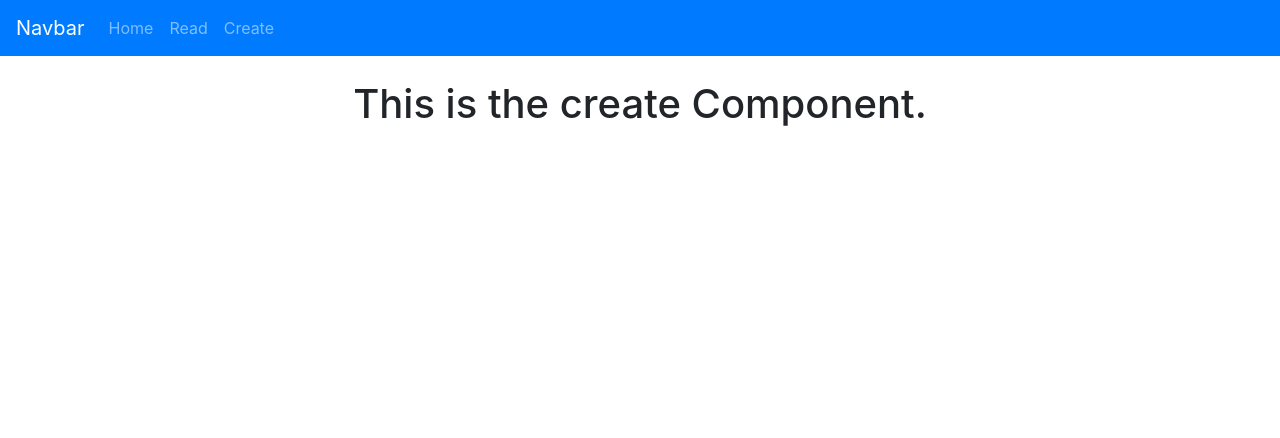
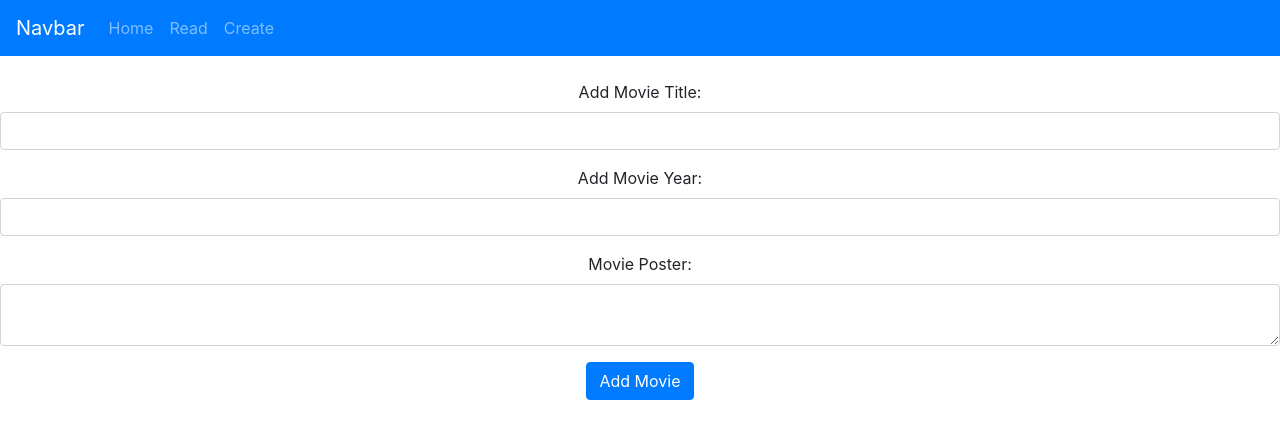
Before and after one commit to orlac98/lab11, a React (Create React App) app: page /create in a window 1280 px wide. Shown: the top 438 px of the page. Built offline with nearby package versions, Linux system fonts and the light colour scheme.

Commit message:
form added

```diff
--- a/package.json
+++ b/package.json
@@ -6,6 +6,7 @@
     "@testing-library/jest-dom": "^4.2.4",
     "@testing-library/react": "^9.5.0",
     "@testing-library/user-event": "^7.2.1",
+    "axios": "^0.21.0",
     "bootstrap": "^4.5.3",
     "react": "^16.13.1",
     "react-bootstrap": "^1.3.0",
--- a/src/components/create.js
+++ b/src/components/create.js
@@ -4,13 +4,92 @@
 
 export class Create extends React.Component{
 
+    constructor(){
+        super();
+
+        this.onSubmit = this.onSubmit.bind(this);
+        this.onChangeTitle = this.onChangeTitle.bind(this);
+        this.onChangeYear = this.onChangeYear.bind(this);
+        this.onChangePoster = this.onChangePoster.bind(this);
+
+        this.state = {
+            Title:'',
+            Year:'',
+            Poster:''
+        }
+
+    }
+    onChangeTitle(e){
+        this.setState({
+            Title: e.target.value
+        });
+    }
+
+    onChangeYear(e){
+        this.setState({
+            Year: e.target.value
+        });
+    }
+
+    onChangePoster(e){
+        this.setState({
+            Poster: e.target.value
+        });
+    }
+
+
+    onSubmit(e){
+        e.preventDefault();
+        alert('Movie: '+ this.state.Title + " " + this.state.Year + " " + this.state.Poster);
+    }
+
     render(){
         return(
-            <div>
-            <h1>This is the create Component.</h1>
+            <div className='App'>
+                <form onSubmit={this.onSubmit}>
+                    <div className="form-group">
+                        <label>Add Movie Title:</label>
+                        <input type='text'
+                        className='form-control'
+                        value={this.state.Title}
+                        onChange={this.onChangeTitle}></input>
+
+                    </div>
+                    <div className='form-group'>
+                    <label>Add Movie Year:</label>
+                    <input type='text'
+                    className='form-control'
+                    value={this.state.Year}
+                    onChange={this.onChangeYear}></input>
+                    </div>
+                    <div className='form-group'>
+                        <label> Movie Poster: </label>
+                        <textarea type='text'
+                        className='form-control'
+                        value={this.state.Poster}
+                        onChange={this.onChangePoster}></textarea>
+                    </div>
+                    <div className='form-group'>
+                        <input type='submit'
+                        value='Add Movie'
+                        className='btn btn-primary'></input>
+                    </div>
+                </form>
+
             </div>
         );
     }
 
 }
 // added the create.js file to the app js
+
+//added constructor and state set to blank
+
+//form added with submit button
+//onSubmit method added
+
+//methods added to input control
+
+//alert added
+
+//text area added
--- a/src/components/read.js
+++ b/src/components/read.js
@@ -1,41 +1,34 @@
 import React from 'react';
 import { Movies } from './movies';
+import axios from 'axios';
+
 // import
 
 
-export class Read extends React.Component{
+export class Read extends React.Component {
 
-    state ={
-        movies: [
-            {
-            "Title": "Avengers: Infinity War",
-            "Year": "2018",
-            "imdbID": "tt4154756",
-            "Type": "movie",
-            "Poster": "https://m.media-amazon.com/images/M/MV5BMjMxNjY2MDU1OV5BMl5BanBnXkFtZTgwNzY1MTUwNTM@._V1_SX300.jpg"
-            },
-            {
-            "Title": "Captain America: Civil War",
-            "Year": "2016",
-            "imdbID": "tt3498820",
-            "Type": "movie",
-            "Poster": "https://m.media-amazon.com/images/M/MV5BMjQ0MTgyNjAxMV5BMl5BanBnXkFtZTgwNjUzMDkyODE@._V1_SX300.jpg"
-            },
-            {
-            "Title": "Charlie Wilson's War",
-            "Year": "2007",
-            "imdbID": "tt0472062",
-            "Type": "movie",
-            "Poster": "https://m.media-amazon.com/images/M/MV5BMTgwMDgwMDc4MF5BMl5BanBnXkFtZTYwOTU3MDM4._V1_SX300.jpg"
+    state = {
+        movies: []
+
+    };
+
+    componentDidMount() {
+        axios.get('https://jsonblob.com/api/jsonblob/520c3b5e-0312-11eb-a6af-cbf00d776032')
+            .then((response) => {
+                this.setState({ movies: response.data.Search })
             }
-            ]
 
+            )
+            .catch((error)=>{console.log(error)}
+            );
     }
-    render(){
-        return(
+
+
+    render() {
+        return (
             <div>
-            <h1>This is the Movies.</h1>
-            <Movies movies={this.state.movies}></Movies>
+                <h1>This is the Movies.</h1>
+                <Movies movies={this.state.movies}></Movies>
             </div>
         );
     }
@@ -51,3 +44,10 @@
 
 //movies component imported
 //movies component i=embedded in read component
+
+
+//lab5
+// imported axios package
+//Promise made
+//Arrow functions added
+//data can be read from live api link isnetad of having to put all info in ourselves
```
Also changed, not shown: 1 other file (tests, documents, lock files or other folders).
